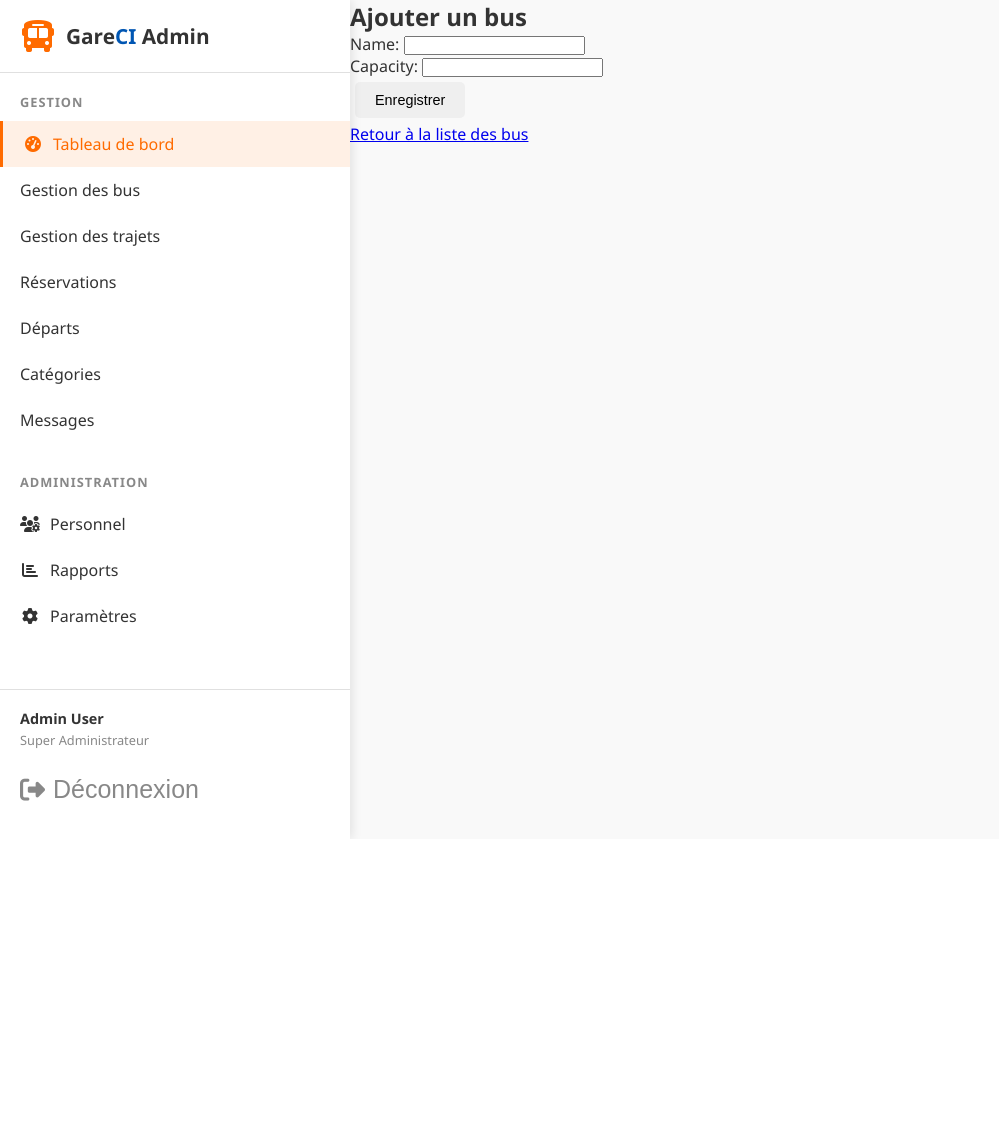
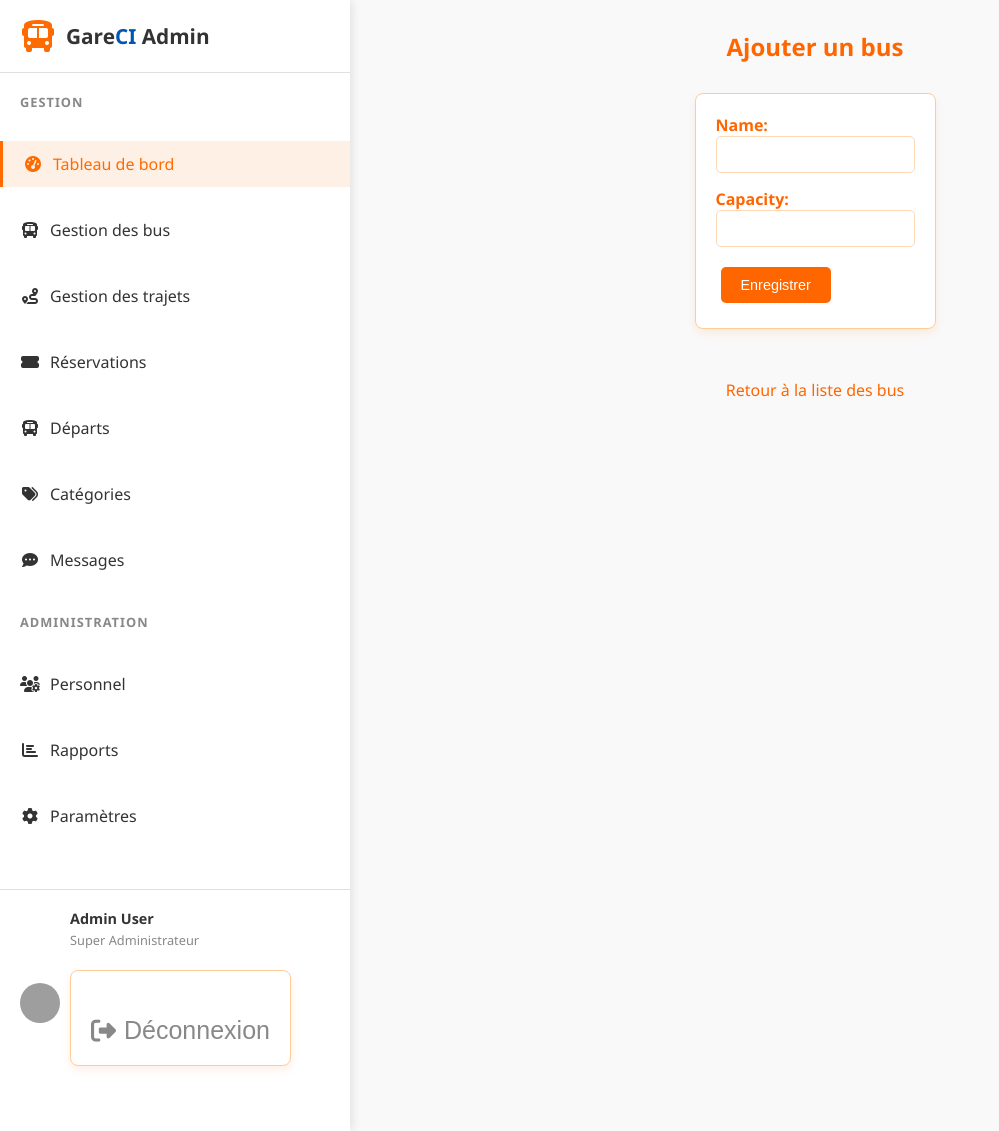
Before and after one commit to alassanesacko/garci-projet, a Django app: page /dashboard/buses/add/ in a window 1280 px wide. Shown: the whole page, without its empty margins (0-999 px from the left). Before the commit the page ends 839 px from the top, so only its background shows below. Run offline with Django 5.2, Linux system fonts and the light colour scheme; a user stored in the database is signed in; grey boxes are pictures that could not be loaded.

Commit message:
icon bloqué sur les forms

```diff
--- a/gareci_admin/templates/dashboard/bus_form.html
+++ b/gareci_admin/templates/dashboard/bus_form.html
@@ -1,11 +1,87 @@
 {% extends 'base.html' %}
 {% block title %}Ajouter/Modifier un bus{% endblock %}
 {% block content %}
+
+<style>
+
+
+    h2 {
+        color: #ff6600;
+        text-align: center;
+        margin-bottom: 30px;
+        margin-top: 30px;
+    }
+
+    form {
+        background-color: white;
+        border: 1px solid #ffcc99;
+        border-radius: 8px;
+        padding: 20px;
+        max-width: 500px;
+        margin: 0 auto 30px;
+        box-shadow: 0 4px 8px rgba(255, 102, 0, 0.1);
+    }
+
+    form p {
+        margin-bottom: 15px;
+    }
+
+    label {
+        display: block;
+        font-weight: bold;
+        color: #ff6600;
+    }
+    input:focus{
+            outline: none;
+            border-color: var(--primary);
+}
+
+    input[type="text"],
+    input[type="number"],
+    select,
+    textarea {
+        width: 100%;
+        padding: 10px;
+        border: 1px solid #ffd9b3;
+        border-radius: 5px;
+        box-sizing: border-box;
+    }
+
+    .btn {
+        background-color: #ff6600;
+        color: white;
+        padding: 10px 20px;
+        border: none;
+        border-radius: 5px;
+        cursor: pointer;
+        transition: background-color 0.3s ease;
+    }
+
+    .btn:hover {
+        background-color: #e65c00;
+    }
+
+    a {
+        display: block;
+        text-align: center;
+        margin-top: 20px;
+        color: #ff6600;
+        text-decoration: none;
+    }
+
+    a:hover {
+        text-decoration: underline;
+    }
+</style>
+
 <h2>{% if form.instance.pk %}Modifier{% else %}Ajouter{% endif %} un bus</h2>
+
 <form method="post">
     {% csrf_token %}
     {{ form.as_p }}
     <button type="submit" class="btn">Enregistrer</button>
 </form>
-<a href="{% url 'dashboard:bus_list' %}">Retour à la liste des bus</a>
+
+<a href="{% url 'dashboard:bus_list' %}" class="">Retour à la liste des bus</a>
+
 {% endblock %}
--- a/gareci_admin/templates/dashboard/dashboard.html
+++ b/gareci_admin/templates/dashboard/dashboard.html
@@ -36,7 +36,7 @@
 
                         <div class="stat-card">
                             <div class="stat-icon bg-green">
-                                <i class="fas fa-bus"></i>
+                                <i class="fas fa-users-cog"></i>
                             </div>
                             <div class="stat-info">
                                  <h3>Total Utilisateurs</h3>
@@ -45,7 +45,7 @@
                         </div>
                         <div class="stat-card">
                             <div class="stat-icon bg-green">
-                                <i class="fas fa-bus"></i>
+                                <i class="fas fa-route"></i>
                             </div>
                             <div class="stat-info">
                                 <h3>Trajets à venir</h3>
--- a/static/css/dashboard.css
+++ b/static/css/dashboard.css
@@ -578,6 +578,8 @@
     margin-top: 20px;
 }
 
+
+
 /* Modal Styles */
 .modal {
     display: none;
--- a/templates/base.html
+++ b/templates/base.html
@@ -29,12 +29,12 @@
                                   <!-- Tableau de bord pour les utilisateurs admin -->
                                     <li class="active"><a href="{% url 'dashboard:index' %}"><i class="fas fa-tachometer-alt"></i> Tableau de bord</a></li>
                                     <!-- Gestion des bus et trajets pour l'admin -->
-                                    <li><a href="{% url 'dashboard:bus_list' %}">Gestion des bus</a></li>
-                                    <li><a href="{% url 'dashboard:trip_list' %}"> Gestion des trajets</a></li>
-                                    <li><a href="{% url 'dashboard:reservation_list' %}">Réservations</a></li>
-                                    <li><a href="{% url 'dashboard:departure_list' %}">Départs</a></li>
-                                    <li><a href="{% url 'dashboard:category_list' %}">Catégories</a></li>
-                                    <li><a href="{% url 'dashboard:message_list' %}">Messages</a></li>
+                                    <li><a href="{% url 'dashboard:bus_list' %}"><i class="fas fa-bus"></i> Gestion des bus</a></li>
+                                    <li><a href="{% url 'dashboard:trip_list' %}"> <i class="fas fa-route"></i>Gestion des trajets</a></li>
+                                    <li><a href="{% url 'dashboard:reservation_list' %}"><i class="fas fa-ticket-alt"></i> Réservations</a></li>
+                                    <li><a href="{% url 'dashboard:departure_list' %}"><i class="fas fa-bus"></i> Départs</a></li>
+                                    <li><a href="{% url 'dashboard:category_list' %}"><i class="fas fa-tags"></i>Catégories</a></li>
+                                    <li><a href="{% url 'dashboard:message_list' %}"><i class="fas fa-comment-dots"></i> Messages</a></li>
 
                                 {% else %}
                                     <!-- Menu réservé aux utilisateurs classiques -->
@@ -68,6 +68,7 @@
             {% if user.is_authenticated and user.is_staff %}
              <div class="sidebar-footer">
                 <div class="user-profile">
+                    <img src="https://randomuser.me/api/portraits/men/1.jpg" alt="Admin">
                     <div>
                         <strong>Admin User</strong>
                         <small>Super Administrateur</small>
```
